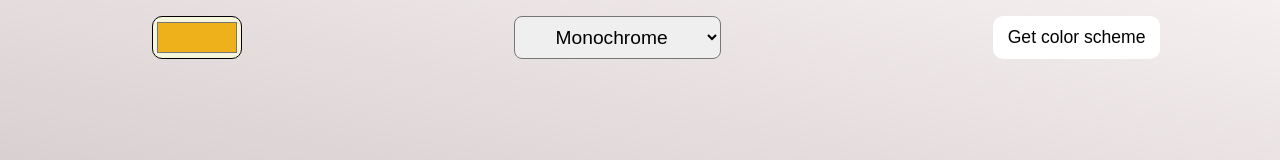
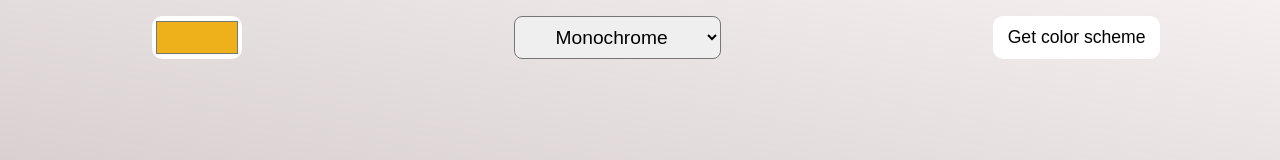
Before and after one commit to Chelsea46/ColorPicker, a plain HTML site: page index.html in a window 1280 px wide. Shown: the top 160 px of the page. Drawn offline with Linux system fonts and the light colour scheme; no server answers.

Commit message:
border removed

```diff
--- a/index.css
+++ b/index.css
@@ -17,8 +17,10 @@ body{
     height: 43px;
     width: 7%;
     cursor: pointer;
-    background-color: beige;
+    background-color: white;
     border-radius: 10px;
+    border: none;
+
 }
 
 button{
```
